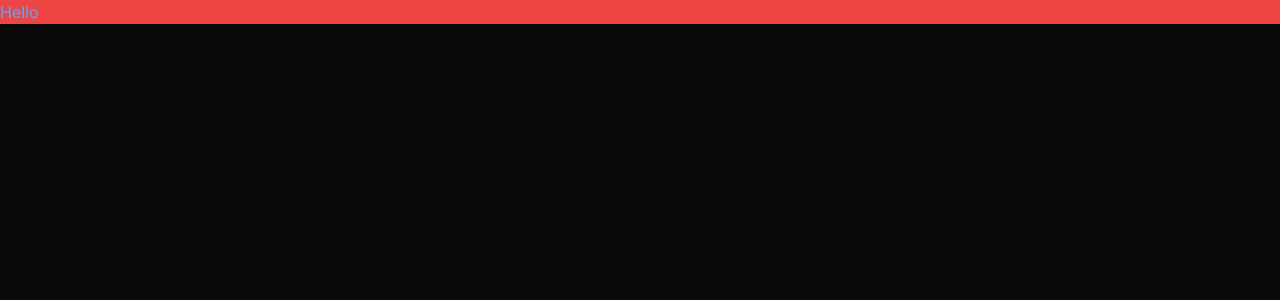
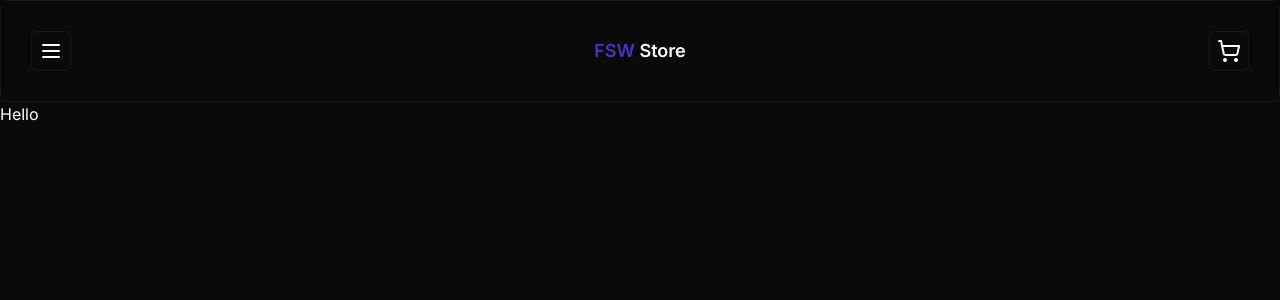
Before and after one commit to KaianDev/fsw-store, a Next.js app: page / in a window 1280 px wide. Shown: the top 300 px of the page. Built offline with nearby package versions, Linux system fonts and the light colour scheme.

Commit message:
feat: add button, card and header components

```diff
--- a/package.json
+++ b/package.json
@@ -10,6 +10,7 @@
   },
   "dependencies": {
     "@prisma/client": "^5.4.2",
+    "@radix-ui/react-slot": "^1.0.2",
     "class-variance-authority": "^0.7.0",
     "clsx": "^2.0.0",
     "lucide-react": "^0.287.0",
--- a/src/app/layout.tsx
+++ b/src/app/layout.tsx
@@ -1,22 +1,26 @@
-import type { Metadata } from 'next'
-import { Inter } from 'next/font/google'
-import './globals.css'
+import type { Metadata } from "next";
+import { Inter } from "next/font/google";
+import "./globals.css";
+import Header from "@/components/ui/header";
 
-const inter = Inter({ subsets: ['latin'] })
+const inter = Inter({ subsets: ["latin"] });
 
 export const metadata: Metadata = {
-  title: 'Create Next App',
-  description: 'Generated by create next app',
-}
+  title: "Create Next App",
+  description: "Generated by create next app",
+};
 
 export default function RootLayout({
   children,
 }: {
-  children: React.ReactNode
+  children: React.ReactNode;
 }) {
   return (
     <html lang="en">
-      <body className={inter.className}>{children}</body>
+      <body className={inter.className}>
+        <Header />
+        {children}
+      </body>
     </html>
-  )
+  );
 }
--- a/src/app/page.tsx
+++ b/src/app/page.tsx
@@ -3,5 +3,5 @@
 import Image from "next/image";
 
 export default function Home() {
-  return <div className="bg-red-500 text-blue-400">Hello</div>;
+  return <div>Hello</div>;
 }
--- /dev/null
+++ b/src/components/ui/button.tsx
@@ -0,0 +1,56 @@
+import * as React from "react"
+import { Slot } from "@radix-ui/react-slot"
+import { cva, type VariantProps } from "class-variance-authority"
+
+import { cn } from "@/lib/utils"
+
+const buttonVariants = cva(
+  "inline-flex items-center justify-center rounded-md text-sm font-medium ring-offset-background transition-colors focus-visible:outline-none focus-visible:ring-2 focus-visible:ring-ring focus-visible:ring-offset-2 disabled:pointer-events-none disabled:opacity-50",
+  {
+    variants: {
+      variant: {
+        default: "bg-primary text-primary-foreground hover:bg-primary/90",
+        destructive:
+          "bg-destructive text-destructive-foreground hover:bg-destructive/90",
+        outline:
+          "border border-input bg-background hover:bg-accent hover:text-accent-foreground",
+        secondary:
+          "bg-secondary text-secondary-foreground hover:bg-secondary/80",
+        ghost: "hover:bg-accent hover:text-accent-foreground",
+        link: "text-primary underline-offset-4 hover:underline",
+      },
+      size: {
+        default: "h-10 px-4 py-2",
+        sm: "h-9 rounded-md px-3",
+        lg: "h-11 rounded-md px-8",
+        icon: "h-10 w-10",
+      },
+    },
+    defaultVariants: {
+      variant: "default",
+      size: "default",
+    },
+  }
+)
+
+export interface ButtonProps
+  extends React.ButtonHTMLAttributes<HTMLButtonElement>,
+    VariantProps<typeof buttonVariants> {
+  asChild?: boolean
+}
+
+const Button = React.forwardRef<HTMLButtonElement, ButtonProps>(
+  ({ className, variant, size, asChild = false, ...props }, ref) => {
+    const Comp = asChild ? Slot : "button"
+    return (
+      <Comp
+        className={cn(buttonVariants({ variant, size, className }))}
+        ref={ref}
+        {...props}
+      />
+    )
+  }
+)
+Button.displayName = "Button"
+
+export { Button, buttonVariants }
--- /dev/null
+++ b/src/components/ui/card.tsx
@@ -0,0 +1,79 @@
+import * as React from "react"
+
+import { cn } from "@/lib/utils"
+
+const Card = React.forwardRef<
+  HTMLDivElement,
+  React.HTMLAttributes<HTMLDivElement>
+>(({ className, ...props }, ref) => (
+  <div
+    ref={ref}
+    className={cn(
+      "rounded-lg border bg-card text-card-foreground shadow-sm",
+      className
+    )}
+    {...props}
+  />
+))
+Card.displayName = "Card"
+
+const CardHeader = React.forwardRef<
+  HTMLDivElement,
+  React.HTMLAttributes<HTMLDivElement>
+>(({ className, ...props }, ref) => (
+  <div
+    ref={ref}
+    className={cn("flex flex-col space-y-1.5 p-6", className)}
+    {...props}
+  />
+))
+CardHeader.displayName = "CardHeader"
+
+const CardTitle = React.forwardRef<
+  HTMLParagraphElement,
+  React.HTMLAttributes<HTMLHeadingElement>
+>(({ className, ...props }, ref) => (
+  <h3
+    ref={ref}
+    className={cn(
+      "text-2xl font-semibold leading-none tracking-tight",
+      className
+    )}
+    {...props}
+  />
+))
+CardTitle.displayName = "CardTitle"
+
+const CardDescription = React.forwardRef<
+  HTMLParagraphElement,
+  React.HTMLAttributes<HTMLParagraphElement>
+>(({ className, ...props }, ref) => (
+  <p
+    ref={ref}
+    className={cn("text-sm text-muted-foreground", className)}
+    {...props}
+  />
+))
+CardDescription.displayName = "CardDescription"
+
+const CardContent = React.forwardRef<
+  HTMLDivElement,
+  React.HTMLAttributes<HTMLDivElement>
+>(({ className, ...props }, ref) => (
+  <div ref={ref} className={cn("p-6 pt-0", className)} {...props} />
+))
+CardContent.displayName = "CardContent"
+
+const CardFooter = React.forwardRef<
+  HTMLDivElement,
+  React.HTMLAttributes<HTMLDivElement>
+>(({ className, ...props }, ref) => (
+  <div
+    ref={ref}
+    className={cn("flex items-center p-6 pt-0", className)}
+    {...props}
+  />
+))
+CardFooter.displayName = "CardFooter"
+
+export { Card, CardHeader, CardFooter, CardTitle, CardDescription, CardContent }
--- /dev/null
+++ b/src/components/ui/header.tsx
@@ -0,0 +1,21 @@
+import { MenuIcon, ShoppingCartIcon } from "lucide-react";
+import { Button } from "./button";
+import { Card, CardContent } from "./card";
+
+const Header = () => {
+  return (
+    <Card className="flex items-center justify-between p-[1.875rem]">
+      <Button size="icon" variant="outline">
+        <MenuIcon />
+      </Button>
+
+      <h1 className="text-lg font-semibold"><span className="text-primary">FSW</span> Store</h1>
+
+      <Button size="icon" variant="outline">
+        <ShoppingCartIcon />
+      </Button>
+    </Card>
+  );
+};
+
+export default Header;
```
Also changed, not shown: 1 other file (tests, documents, lock files or other folders).
